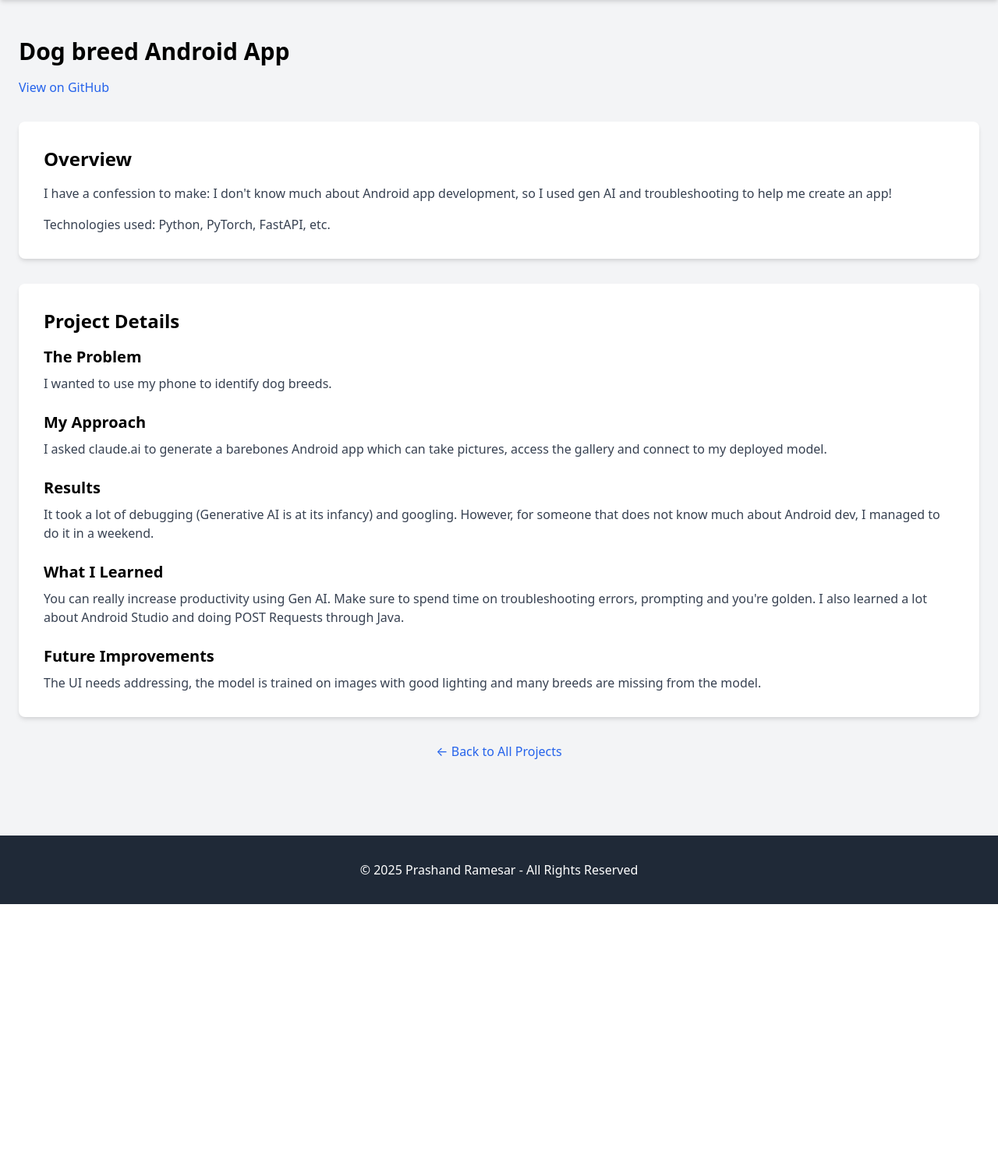
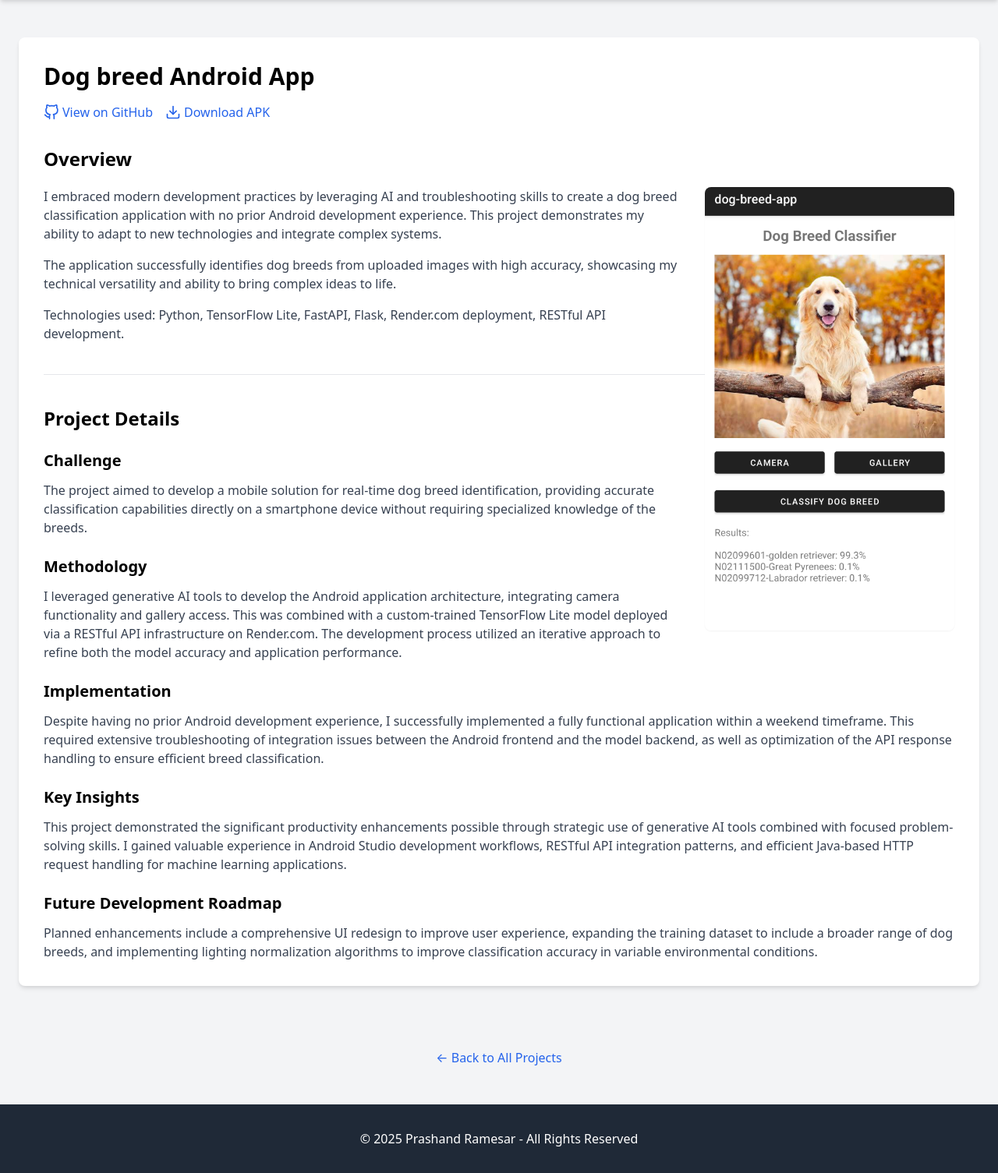
Before and after one commit to prashandramesar/personal-website, a Flask app: template templates/android_app.html in a window 1280 px wide. Shown: the part 56-1561 px from the top of the page at 78% size. Before the commit the page ends 1216 px from the top, so only its background shows below. Run offline with Flask 3, Linux system fonts and the light colour scheme; the template is opened without the code that fills it, so the values that code supplies are empty.

Commit message:
update website for clarity, lay-out and added apk link

```diff
--- a/templates/android_app.html
+++ b/templates/android_app.html
@@ -11,65 +11,88 @@
     {% include 'navbar.html' %}
 
     <div class="container mx-auto px-6 py-12">
+        <!-- Single unified project card -->
+        <div class="bg-white rounded-lg shadow-md p-8">
             <!-- Project Header -->
             <h1 class="text-3xl font-bold mb-4">Dog breed Android App</h1>
 
-        <!-- GitHub Link -->
-        <p class="mb-8">
-            <a href="https://github.com/prashandramesar/dog-breed-android-app" target="_blank" class="text-blue-600 hover:underline">
+            <!-- Links Section -->
+            <div class="flex flex-wrap gap-4 mb-8">
+                <a href="https://github.com/prashandramesar/dog-breed-android-app" target="_blank" class="inline-flex items-center text-blue-600 hover:underline">
+                    <svg xmlns="http://www.w3.org/2000/svg" class="h-5 w-5 mr-1" viewBox="0 0 24 24" fill="none" stroke="currentColor" stroke-width="2" stroke-linecap="round" stroke-linejoin="round"><path d="M9 19c-5 1.5-5-2.5-7-3m14 6v-3.87a3.37 3.37 0 0 0-.94-2.61c3.14-.35 6.44-1.54 6.44-7A5.44 5.44 0 0 0 20 4.77 5.07 5.07 0 0 0 19.91 1S18.73.65 16 2.48a13.38 13.38 0 0 0-7 0C6.27.65 5.09 1 5.09 1A5.07 5.07 0 0 0 5 4.77a5.44 5.44 0 0 0-1.5 3.78c0 5.42 3.3 6.61 6.44 7A3.37 3.37 0 0 0 9 18.13V22"></path></svg>
                     View on GitHub
                 </a>
+                <a href="https://raw.githubusercontent.com/prashandramesar/dog-breed-android-app/a554460f2964f2cae1e9f9253828ced6c3772404/dog-breed-app.apk" target="_blank" class="inline-flex items-center text-blue-600 hover:underline">
+                    <svg xmlns="http://www.w3.org/2000/svg" class="h-5 w-5 mr-1" viewBox="0 0 24 24" fill="none" stroke="currentColor" stroke-width="2" stroke-linecap="round" stroke-linejoin="round"><path d="M21 15v4a2 2 0 0 1-2 2H5a2 2 0 0 1-2-2v-4"></path><polyline points="7 10 12 15 17 10"></polyline><line x1="12" y1="15" x2="12" y2="3"></line></svg>
+                    Download APK
+                </a>
                 {% if demo_link %}
-            |
-            <a href="{{ demo_link }}" class="text-blue-600 hover:underline">
+                <a href="{{ demo_link }}" class="inline-flex items-center text-blue-600 hover:underline">
+                    <svg xmlns="http://www.w3.org/2000/svg" class="h-5 w-5 mr-1" viewBox="0 0 24 24" fill="none" stroke="currentColor" stroke-width="2" stroke-linecap="round" stroke-linejoin="round"><path d="M18 13v6a2 2 0 0 1-2 2H5a2 2 0 0 1-2-2V8a2 2 0 0 1 2-2h6"></path><polyline points="15 3 21 3 21 9"></polyline><line x1="10" y1="14" x2="21" y2="3"></line></svg>
                     Try Demo
                 </a>
                 {% endif %}
+            </div>
+
+            <!-- Overview Section with Right-side Image Wrapping -->
+            <div class="md:relative mb-10">
+                <h2 class="text-2xl font-bold mb-5">Overview</h2>
+
+                <!-- On mobile, image appears below heading -->
+                <div class="md:hidden mb-6">
+                    <img src="/static/img/dogbreedapp.png" alt="Dog Breed App" class="w-full h-auto rounded-lg shadow-sm">
+                </div>
+
+                <!-- On desktop, image floats to the right -->
+                <div class="hidden md:block float-right ml-8 mb-6">
+                    <img src="/static/img/dogbreedapp.png" alt="Dog Breed App" class="w-80 h-auto rounded-lg shadow-sm">
+                </div>
+
+                <p class="text-gray-700 mb-4">
+                    I embraced modern development practices by leveraging AI and troubleshooting skills to create a dog breed classification application with no prior Android development experience. This project demonstrates my ability to adapt to new technologies and integrate complex systems.
                 </p>
-
-        <!-- Project Overview -->
-        <div class="bg-white rounded-lg shadow-md p-8 mb-8">
-            <h2 class="text-2xl font-bold mb-4">Overview</h2>
                 <p class="text-gray-700 mb-4">
-                I have a confession to make: I don't know much about Android app development, so I used gen AI and troubleshooting to help me create an app!
+                    The application successfully identifies dog breeds from uploaded images with high accuracy, showcasing my technical versatility and ability to bring complex ideas to life.
                 </p>
-            <p class="text-gray-700">
-                Technologies used: Python, PyTorch, FastAPI, etc.
+                <p class="text-gray-700 mb-6">
+                    Technologies used: Python, TensorFlow Lite, FastAPI, Flask, Render.com deployment, RESTful API development.
                 </p>
             </div>
 
-        <!-- Project Description -->
-        <div class="bg-white rounded-lg shadow-md p-8">
-            <h2 class="text-2xl font-bold mb-4">Project Details</h2>
+            <!-- Divider -->
+            <div class="border-t border-gray-200 my-10"></div>
 
+            <!-- Project Details Section -->
             <div class="prose max-w-none">
-                <h3 class="text-xl font-bold mt-4 mb-2">The Problem</h3>
-                <p class="text-gray-700 mb-4">
-                    I wanted to use my phone to identify dog breeds.
+                <h2 class="text-2xl font-bold mb-6">Project Details</h2>
+
+                <h3 class="text-xl font-bold mb-3">Challenge</h3>
+                <p class="text-gray-700 mb-6">
+                    The project aimed to develop a mobile solution for real-time dog breed identification, providing accurate classification capabilities directly on a smartphone device without requiring specialized knowledge of the breeds.
                 </p>
 
-                <h3 class="text-xl font-bold mt-6 mb-2">My Approach</h3>
-                <p class="text-gray-700 mb-4">
-                    I asked claude.ai to generate a barebones Android app which can take pictures, access the gallery and connect to my deployed model.
+                <h3 class="text-xl font-bold mb-3">Methodology</h3>
+                <p class="text-gray-700 mb-6">
+                    I leveraged generative AI tools to develop the Android application architecture, integrating camera functionality and gallery access. This was combined with a custom-trained TensorFlow Lite model deployed via a RESTful API infrastructure on Render.com. The development process utilized an iterative approach to refine both the model accuracy and application performance.
                 </p>
 
-                <h3 class="text-xl font-bold mt-6 mb-2">Results</h3>
-                <p class="text-gray-700 mb-4">
-                    It took a lot of debugging (Generative AI is at its infancy) and googling. However, for someone that does not know much about Android dev, I managed to do it in a weekend.
+                <h3 class="text-xl font-bold mb-3">Implementation</h3>
+                <p class="text-gray-700 mb-6">
+                    Despite having no prior Android development experience, I successfully implemented a fully functional application within a weekend timeframe. This required extensive troubleshooting of integration issues between the Android frontend and the model backend, as well as optimization of the API response handling to ensure efficient breed classification.
                 </p>
 
-                <h3 class="text-xl font-bold mt-6 mb-2">What I Learned</h3>
-                <p class="text-gray-700 mb-4">
-                    You can really increase productivity using Gen AI. Make sure to spend time on troubleshooting errors, prompting and you're golden. I also learned a lot about Android Studio and doing POST Requests through Java.
+                <h3 class="text-xl font-bold mb-3">Key Insights</h3>
+                <p class="text-gray-700 mb-6">
+                    This project demonstrated the significant productivity enhancements possible through strategic use of generative AI tools combined with focused problem-solving skills. I gained valuable experience in Android Studio development workflows, RESTful API integration patterns, and efficient Java-based HTTP request handling for machine learning applications.
                 </p>
 
-                <h3 class="text-xl font-bold mt-6 mb-2">Future Improvements</h3>
+                <h3 class="text-xl font-bold mb-3">Future Development Roadmap</h3>
                 <p class="text-gray-700">
-                    The UI needs addressing, the model is trained on images with good lighting and many breeds are missing from the model.
+                    Planned enhancements include a comprehensive UI redesign to improve user experience, expanding the training dataset to include a broader range of dog breeds, and implementing lighting normalization algorithms to improve classification accuracy in variable environmental conditions.
                 </p>
             </div>
         </div>
-
+    </div>
         <!-- Back to Projects Link -->
         <div class="mt-8 text-center">
             <a href="/projects" class="text-blue-600 hover:underline">
```
Also changed, not shown: templates/this_website.html (+15 -5 lines), static/img/dogbreedapp.png (added). Lines whose indentation alone changed are shown as unchanged.
